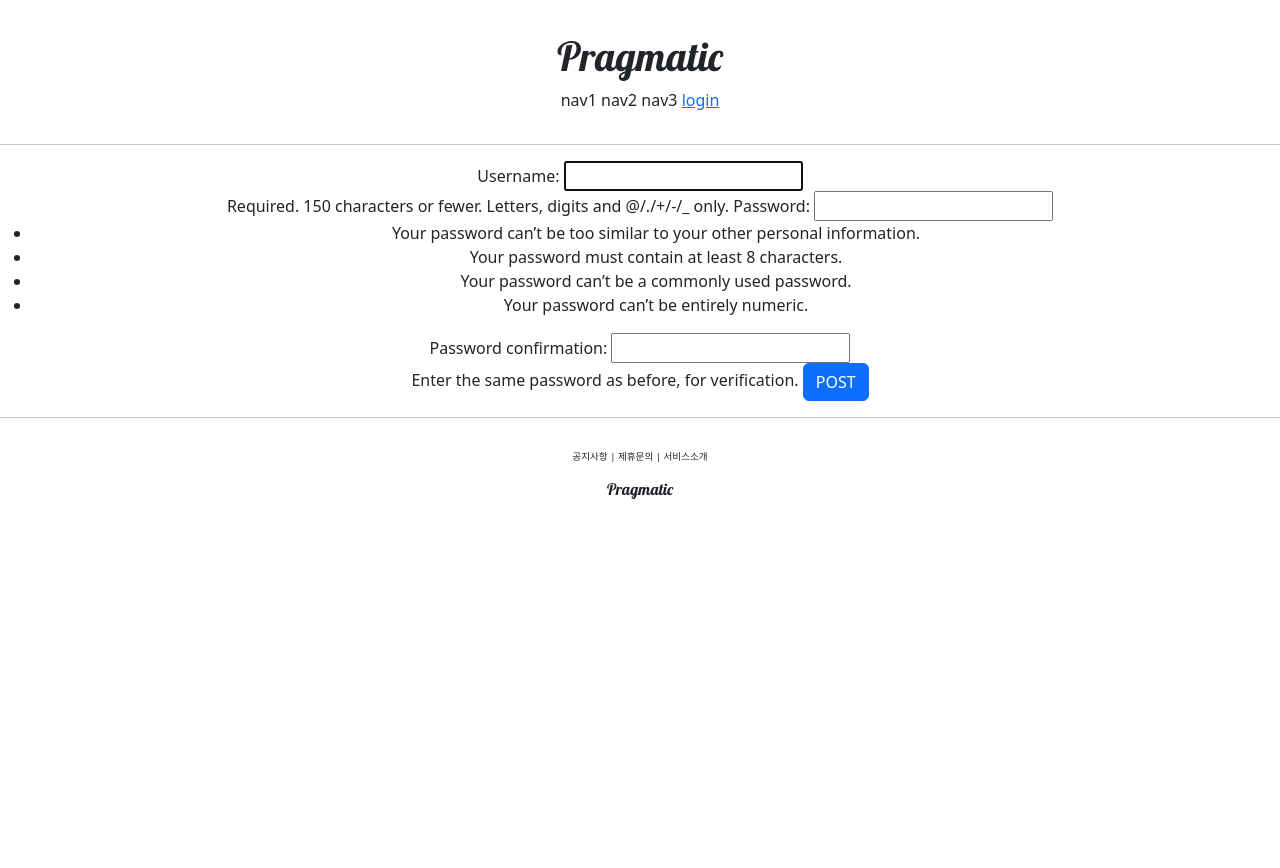
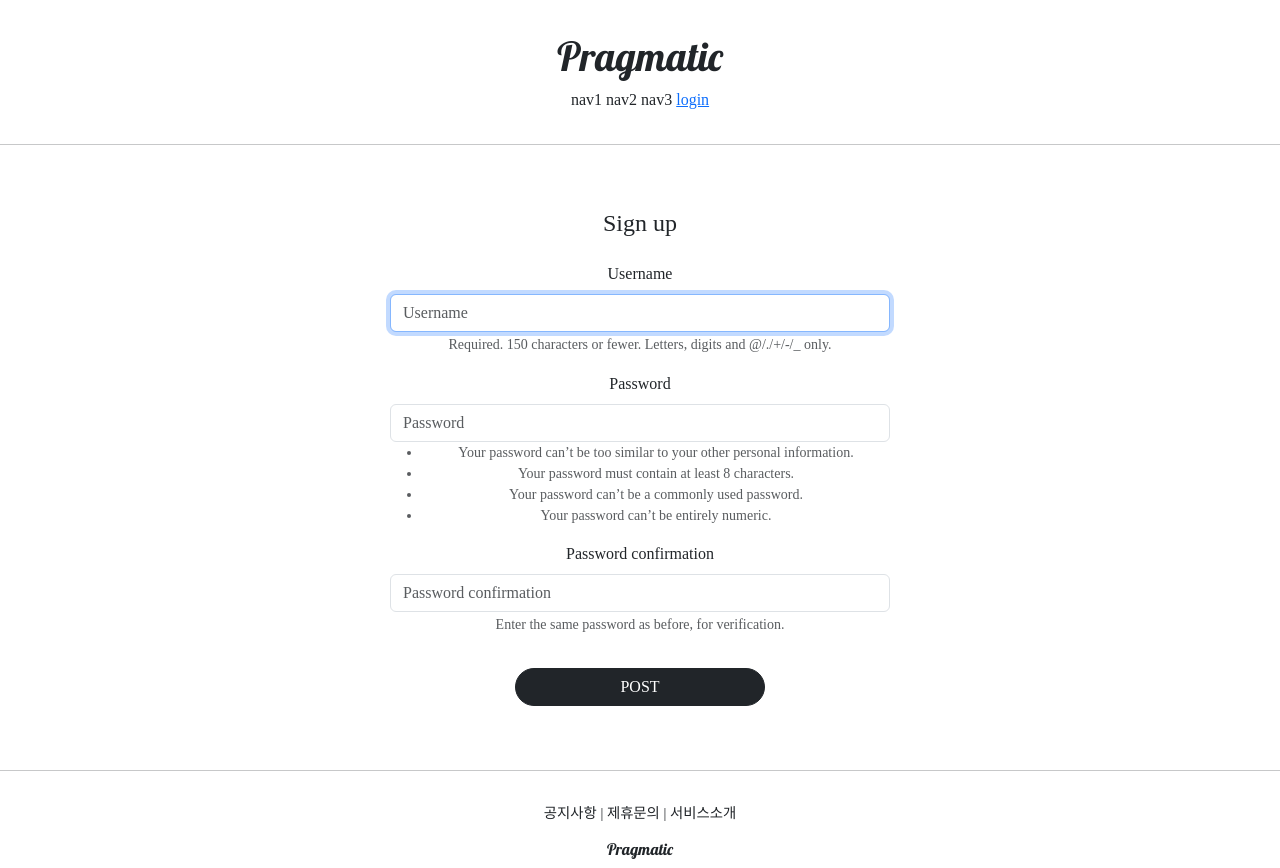
Before and after one commit to JoYunsik/pragmatic, a Django app: page /account/create/ in a window 1280 px wide. Before the commit the page ends 499 px from the top, so only its background shows below. Run offline with Django 4.2, Linux system fonts and the light colour scheme; some libraries are stand-ins or nearby versions; some web fonts are replaced.

Commit message:
django course 23 commit

```diff
--- a/accountapp/templates/accountapp/create.html
+++ b/accountapp/templates/accountapp/create.html
@@ -1,11 +1,16 @@
 {% extends 'base.html' %}
-
+{% load bootstrap4 %}
 {% block content %}
-    <div style="text-align:center;">
+    <div style="text-align:center; max-width:500px; margin: 4rem auto;">
+        <div class="mb-4">
+            <h4>
+                Sign up
+            </h4>
+        </div>
         <form action="{% url 'accountapp:create' %}" method="post">
             {% csrf_token %}
-            {{form}}
-            <input type="submit" class="btn btn-primary" value="POST">
+            {% bootstrap_form form %}
+            <input type="submit" class="btn btn-dark rounded-pill col-6 mt-3" value="POST">
         </form>
     </div>
 
--- a/pragmatic/settings.py
+++ b/pragmatic/settings.py
@@ -47,6 +47,7 @@ INSTALLED_APPS = [
     'django.contrib.sessions',
     'django.contrib.messages',
     'django.contrib.staticfiles',
+    "bootstrap4",
     'accountapp',
 ]
 
--- a/static/base.css
+++ b/static/base.css
@@ -3,7 +3,7 @@
     font-family: 'Lobster', cursive;
 }
 .pragmatic_footer_button{
-    font-size: .6rem;
+    font-size: .9rem
 }
 .pragmatic_footer{
     text-align:center;
--- a/templates/base.html
+++ b/templates/base.html
@@ -1,7 +1,7 @@
 <!DOCTYPE html>
 <html lang="ko">
 {% include 'head.html' %}
-<body>
+<body style="font-family: 'NanumSquareNeoOTF-Rg'">
     {% include 'header.html' %}
     <hr>
     {% block content %}
--- a/templates/head.html
+++ b/templates/head.html
@@ -13,4 +13,11 @@
 
     <!--Default css link-->
     <link rel="stylesheet" type="text/css" href="{% static 'base.css' %}">
+    <style>
+        @font-face {
+            font-family: 'NanumSquareNeoOTF-Rg';
+            src: local('NanumSquareNeoOTF-Rg'),
+            url("{% static 'fonts/NanumSquareNeoOTF-Rg.otf' %}") format("opentype");
+        }
+    </style>
 </head>
```
Also changed, not shown: accountapp/templates/accountapp/login.html (+4 -4 lines), 3 other files.
